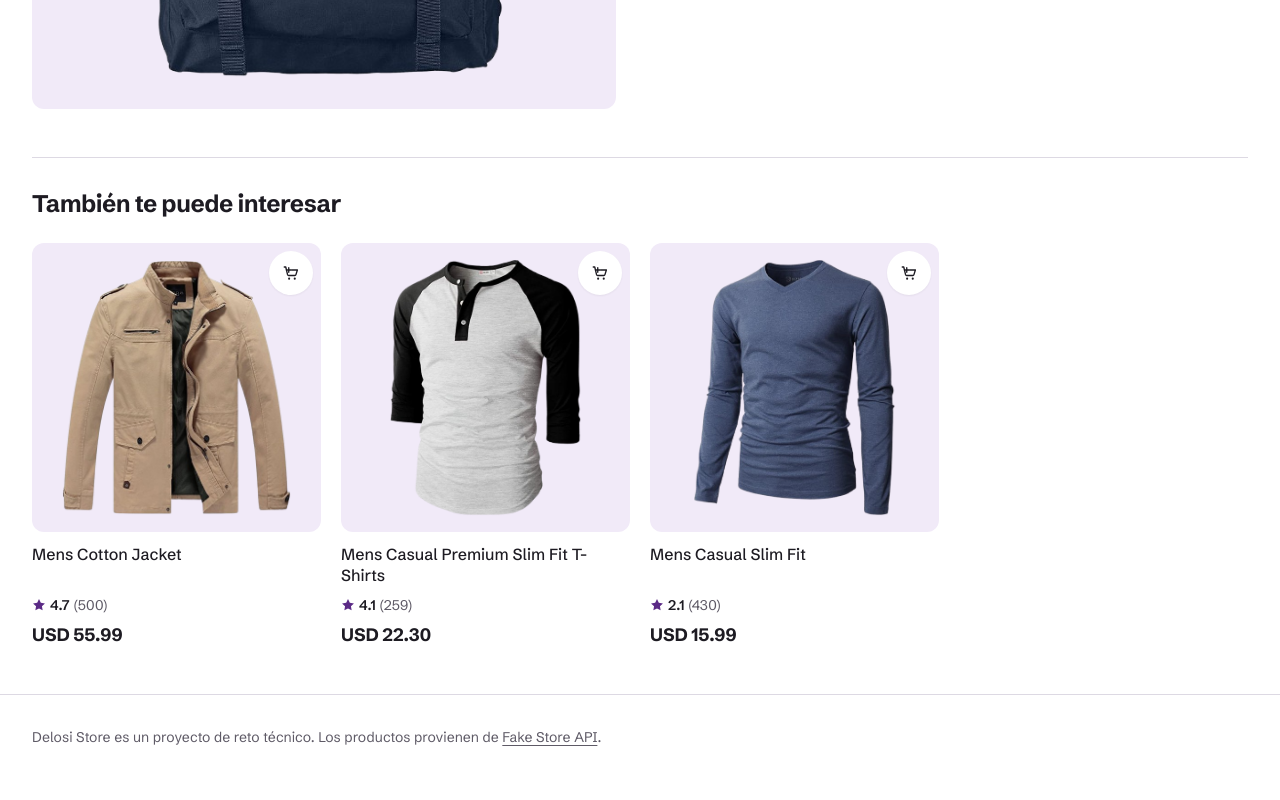
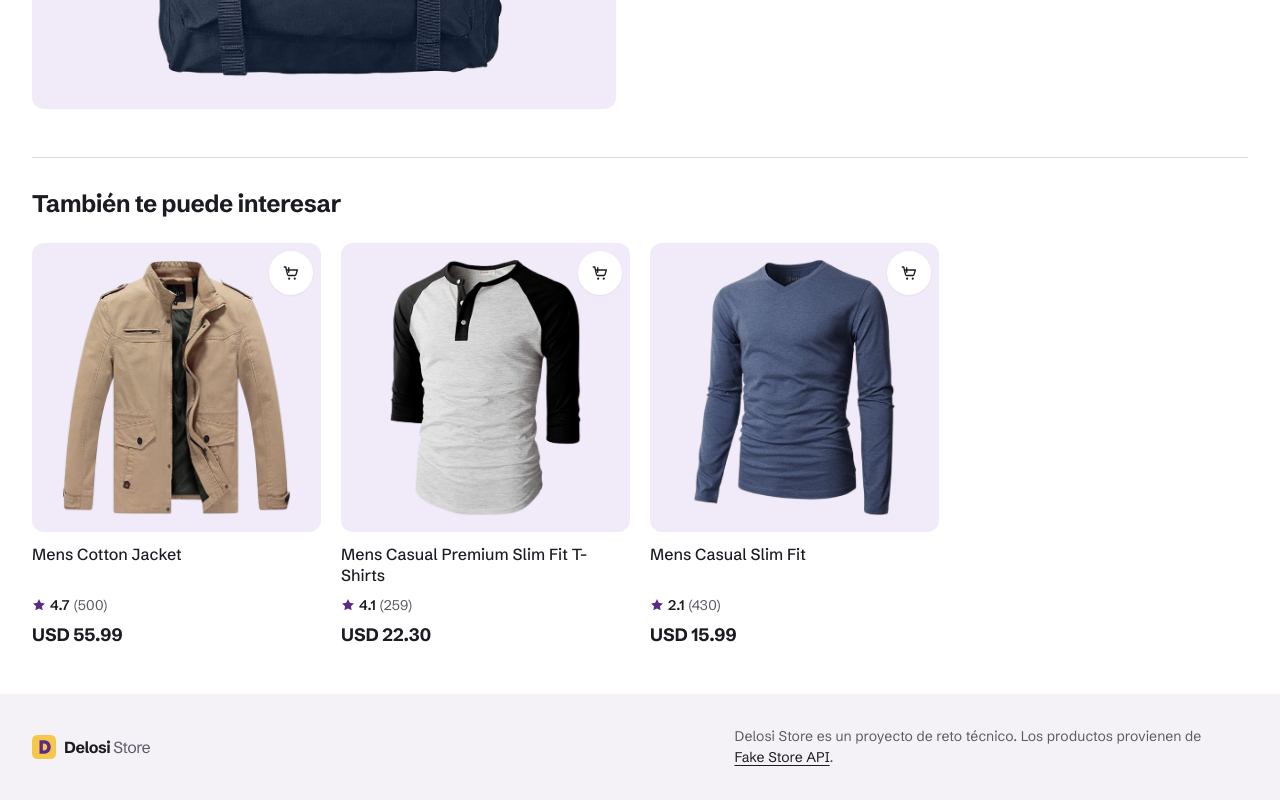
Before and after one commit to piercenovo/delosi-ecommerce, a Next.js app in the folder apps/web/: page /products/1 in a window 1280 px wide. Shown: the part 619-1419 px from the top of the page. Built offline with nearby package versions, Linux system fonts and the light colour scheme; no server answers.

Commit message:
feat: footer closes every page with the brand mark and the demo note

```diff
--- /dev/null
+++ b/apps/web/src/shared/ui/BrandMark.tsx
@@ -0,0 +1,20 @@
+interface BrandMarkProps {
+  className?: string | undefined
+}
+
+/**
+ * The favicon's "D" inverted: maracuyá tile, purple letter. It reads the same on the purple
+ * header and on the neutral footer, in both themes. Decorative: the wordmark next to it names
+ * the store.
+ */
+export function BrandMark({ className }: BrandMarkProps) {
+  return (
+    <svg viewBox="0 0 64 64" className={className} aria-hidden="true" focusable="false">
+      <rect width="64" height="64" rx="14" fill="var(--color-highlight)" />
+      <path
+        d="M20 14h11c11.6 0 19 7.1 19 18s-7.4 18-19 18H20zm9 8.5v19h2c6 0 9.6-3.6 9.6-9.5s-3.6-9.5-9.6-9.5z"
+        fill="var(--color-brand)"
+      />
+    </svg>
+  )
+}
--- a/apps/web/src/shared/ui/SiteFooter.module.css
+++ b/apps/web/src/shared/ui/SiteFooter.module.css
@@ -1,19 +1,59 @@
 .footer {
   margin-top: var(--space-12);
-  border-top: var(--border-width) solid var(--color-border);
+  background: var(--color-surface-muted);
   color: var(--color-text-muted);
   font-size: var(--text-sm);
 }
 
+/* Brand and note side by side when they fit; stacked on phones. */
 .inner {
+  display: flex;
+  flex-wrap: wrap;
+  align-items: center;
+  justify-content: space-between;
+  gap: var(--space-3) var(--space-8);
   max-width: var(--layout-max);
   margin: 0 auto;
-  padding: var(--space-8) var(--layout-gutter);
+  padding: var(--space-8) var(--layout-gutter) max(var(--space-8), env(safe-area-inset-bottom));
+}
+
+.brand {
+  display: inline-flex;
+  align-items: center;
+  gap: var(--space-2);
+  margin: 0;
+  color: var(--color-text);
+  font-size: var(--text-base);
+  font-weight: var(--weight-bold);
+  letter-spacing: -0.03em;
+}
+
+.mark {
+  flex: none;
+  width: 1.5rem;
+  height: 1.5rem;
+}
+
+.brandSuffix {
+  color: var(--color-text-muted);
+  font-weight: var(--weight-regular);
+}
+
+.note {
+  max-width: 60ch;
+  margin: 0;
+  line-height: var(--leading-normal);
 }
 
 .link {
-  color: inherit;
+  color: var(--color-text);
+  /* The source's name never splits across lines. */
+  white-space: nowrap;
   text-underline-offset: 0.2em;
+}
+
+.link:hover {
+  text-decoration-thickness: 2px;
 }
 
 .link:focus-visible {
--- a/apps/web/src/shared/ui/SiteFooter.tsx
+++ b/apps/web/src/shared/ui/SiteFooter.tsx
@@ -1,15 +1,28 @@
+import { BrandMark } from './BrandMark'
 import styles from './SiteFooter.module.css'
 
+/**
+ * Closes every page with the brand, quietly: a neutral band (the purple belongs to the header)
+ * and the note that this is a demo store.
+ */
 export function SiteFooter() {
   return (
     <footer className={styles.footer}>
-      <p className={styles.inner}>
+      <div className={styles.inner}>
+        <p className={styles.brand}>
+          <BrandMark className={styles.mark} />
+          <span>
+            Delosi <span className={styles.brandSuffix}>Store</span>
+          </span>
+        </p>
+        <p className={styles.note}>
           Delosi Store es un proyecto de reto técnico. Los productos provienen de{' '}
           <a href="https://fakestoreapi.com" className={styles.link}>
             Fake Store API
           </a>
           .
         </p>
+      </div>
     </footer>
   )
 }
--- a/apps/web/src/shared/ui/SiteHeader.tsx
+++ b/apps/web/src/shared/ui/SiteHeader.tsx
@@ -1,23 +1,11 @@
 import Link from 'next/link'
 import type { ReactNode } from 'react'
+import { BrandMark } from './BrandMark'
 import styles from './SiteHeader.module.css'
 
 interface SiteHeaderProps {
   /** Right-hand side (the cart link). A slot, so shared/ never imports a feature module. */
   actions?: ReactNode
-}
-
-/** The favicon's "D", inverted for the purple band: maracuyá tile, purple letter. */
-function BrandMark() {
-  return (
-    <svg viewBox="0 0 64 64" className={styles.mark} aria-hidden="true" focusable="false">
-      <rect width="64" height="64" rx="14" fill="var(--color-highlight)" />
-      <path
-        d="M20 14h11c11.6 0 19 7.1 19 18s-7.4 18-19 18H20zm9 8.5v19h2c6 0 9.6-3.6 9.6-9.5s-3.6-9.5-9.6-9.5z"
-        fill="var(--color-brand)"
-      />
-    </svg>
-  )
 }
 
 /**
@@ -30,7 +18,7 @@ export function SiteHeader({ actions }: SiteHeaderProps) {
     <header className={styles.header}>
       <div className={styles.inner}>
         <Link href="/products" className={styles.brand}>
-          <BrandMark />
+          <BrandMark className={styles.mark} />
           <span>
             Delosi <span className={styles.brandSuffix}>Store</span>
           </span>
```
Also changed, not shown: 1 other file (tests, documents, lock files or other folders). Lines whose indentation alone changed are shown as unchanged.
